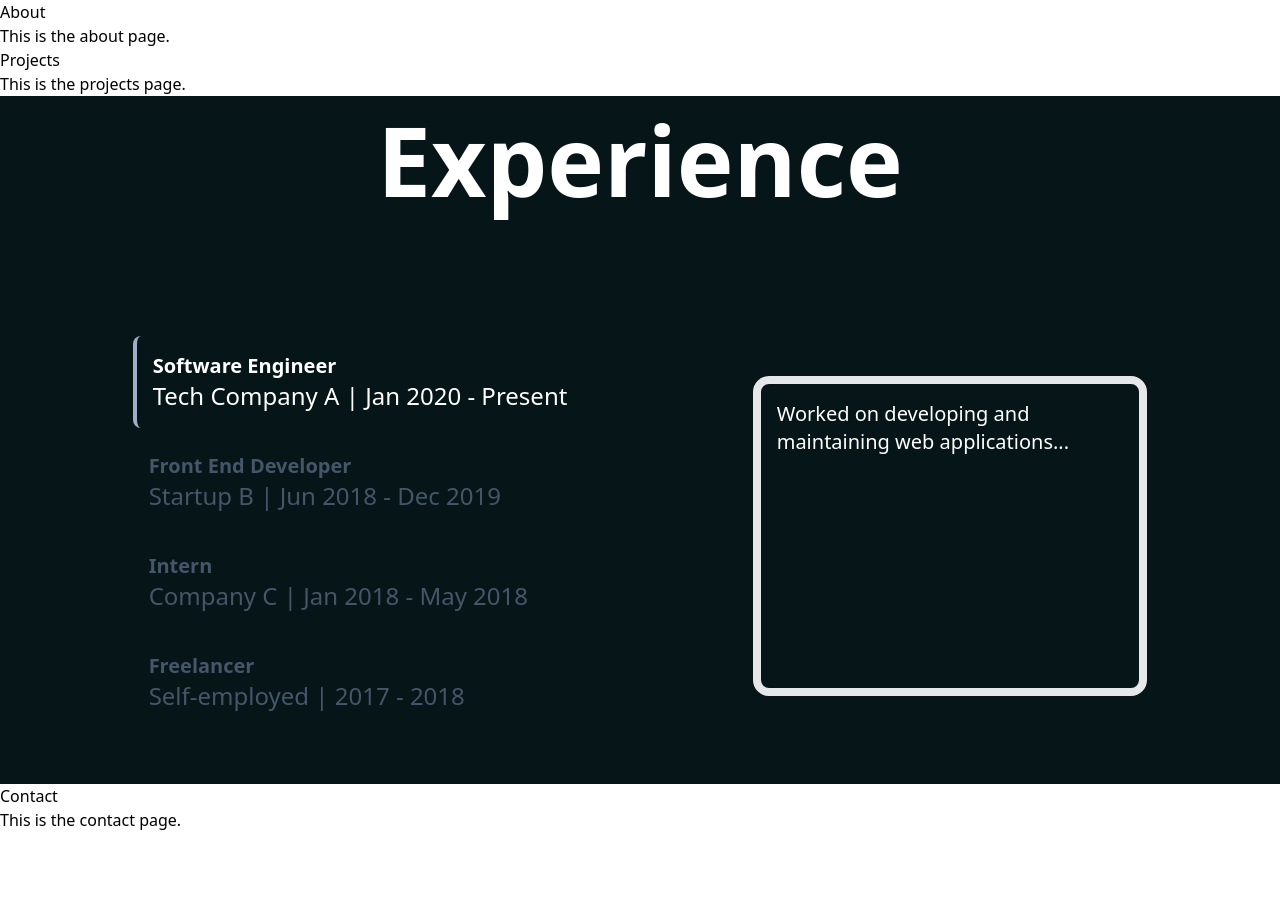
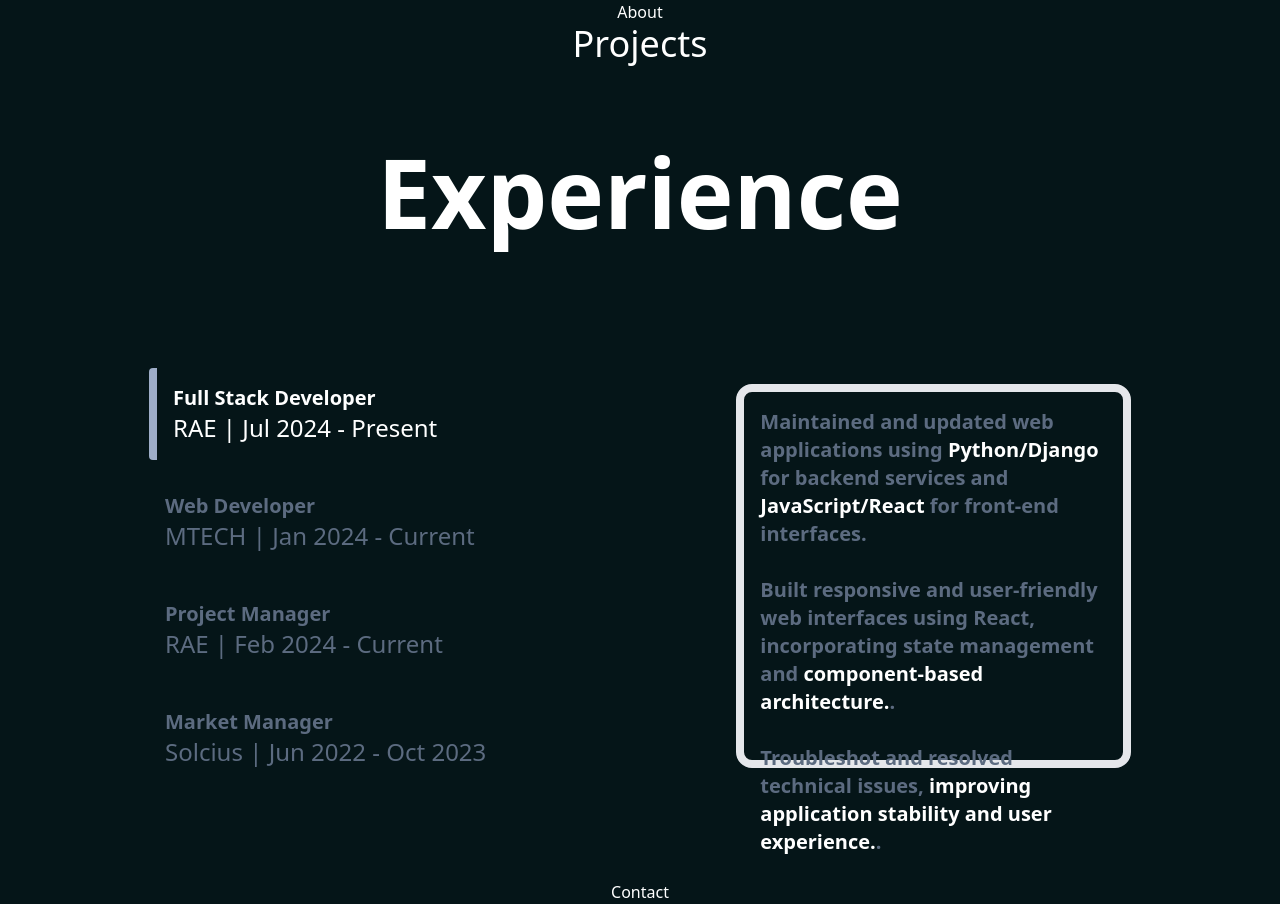
Before and after one commit to evcgit/portfolio, a React (Vite) app: page / in a window 1280 px wide. Before the commit the page ends 832 px from the top, so only its background shows below. Built offline with nearby package versions, Linux system fonts and the light colour scheme.

Commit message:
experience data done

```diff
--- a/package.json
+++ b/package.json
@@ -11,6 +11,7 @@
   },
   "dependencies": {
     "clsx": "^2.1.1",
+    "dompurify": "^3.1.6",
     "react": "^18.3.1",
     "react-dom": "^18.3.1"
   },
--- a/src/App.jsx
+++ b/src/App.jsx
@@ -8,10 +8,12 @@ function App() {
 
   return (
     <>
+		<div className='min-h-screen bg-background'>
 			<About />
 			<Projects />
 			<Experience />
 			<Contact />
+		</div>
     </>
   )
 }
--- a/src/components/ExperienceItem.jsx
+++ b/src/components/ExperienceItem.jsx
@@ -5,13 +5,13 @@ const ExperienceItem = ({ title, company, date, onClick, selected }) => {
     return (
         <div
             className={clsx(
-                "cursor-pointer mb-2 rounded-lg p-4 transition-colors duration-300",
-                selected ? "text-white border-l-4 border-accent" : "text-text"
+                "cursor-pointer mb-2 p-4 transition-colors duration-300 rounded",
+                selected ? "text-white border-l-4 md:border-l-8 border-accent" : "text-text"
             )}
             onClick={onClick}
         >
-            <h2 className="text-xl font-semibold">{title}</h2>
-            <h3 className="text-2xl">{company} | {date}</h3>
+            <h2 className="text-lg md:text-xl font-semibold">{title}</h2>
+            <h3 className="text-base md:text-2xl">{company} | {date}</h3>
         </div>
     );
 };
--- /dev/null
+++ b/src/data/index.js
@@ -0,0 +1,28 @@
+const experiences = [
+	{
+			title: "Full Stack Developer",
+			company: "RAE",
+			date: "Jul 2024 - Present",
+			description: "Maintained and updated web applications using <span style='color: white;'>Python/Django</span> for backend services and <span style='color: white;'>JavaScript/React</span> for front-end interfaces.<br/><br/>Built responsive and user-friendly web interfaces using React, incorporating state management and <span style='color: white;'>component-based architecture.</span>.<br/><br/>Troubleshot and resolved technical issues, <span style='color: white;'>improving application stability and user experience.</span>.",
+	},
+	{
+			title: "Web Developer",
+			company: "MTECH",
+			date: "Jan 2024 - Current",
+			description: "Completed the Mountainland Technical College Web Developer program, gaining proficiency in <span style='color: white;'>HTML, CSS, JavaScript</span> for front-end development and <span style='color: white;'>SQL, Express.js</span> for backend services.<br/><br/>Implemented responsive web design principles, ensuring optimal performance across various devices and <span style='color: white;'>enhanced user experience.</span><br/><br/>Collaborated on projects, honing skills in <span style='color: white;'>version control and team-based development</span>."
+	},
+	{
+			title: "Project Manager",
+			company: "RAE",
+			date: "Feb 2024 - Current",
+			description: "Served as a Project Manager, reviewing attic photos of homes to assess structural suitability for solar panel installation.<br/><br/>Demonstrated strong multitasking abilities and problem-solving skills to evaluate multiple projects simultaneously.<br/><br/>Ensured accurate assessments to facilitate the installation process and <span style='color: white;'>enhance operational efficiency</span>.<br/><br/>Collaborated with cross-functional teams to address structural challenges and <span style='color: white;'>optimize project outcomes</span>."
+	},
+	{
+			title: "Market Manager",
+			company: "Solcius",
+			date: "Jun 2022 - Oct 2023",
+			description: "Led a team as Market Manager at a solar company, overseeing installation goals and ensuring timely project completion.<br/><br/>Managed <span style='color: white;'>performance reporting</span> and addressed any issues or challenges to maintain <span style='color: white;'>project efficiency</span>.<br/><br/>Provided support and guidance to team members, resolving problems and answering questions.<br/><br/>Focused on <span style='color: white;'>customer retention</span> and <span style='color: white;'>service</span>, ensuring a high level of satisfaction and <span style='color: white;'>smooth project execution</span>."
+	}
+];
+
+export { experiences };
--- a/src/pages/About.jsx
+++ b/src/pages/About.jsx
@@ -3,9 +3,8 @@ import React from "react";
 const About = () => {
 	return (
 		<>
-		<div className="container text-softWhite">
+		<div className="bg-background w-full text-white flex flex-col items-center justify-center">
 			<h1>About</h1>
-			<p>This is the about page.</p>
 		</div>
 		</>
 	);
--- a/src/pages/Contact.jsx
+++ b/src/pages/Contact.jsx
@@ -3,8 +3,9 @@ import React from "react";
 const Contact = () => {
 	return (
 		<>
+		<div className="bg-background w-full text-white flex flex-col items-center justify-center">
 			<h1>Contact</h1>
-			<p>This is the contact page.</p>
+		</div>
 		</>
 	);
 };
--- a/src/pages/Experience.jsx
+++ b/src/pages/Experience.jsx
@@ -1,41 +1,16 @@
 import React, { useState } from "react";
 import ExperienceItem from "../components/ExperienceItem";
-
-const experiences = [
-    {
-        title: "Software Engineer",
-        company: "Tech Company A",
-        date: "Jan 2020 - Present",
-        description: "Worked on developing and maintaining web applications..."
-    },
-    {
-        title: "Front End Developer",
-        company: "Startup B",
-        date: "Jun 2018 - Dec 2019",
-        description: "Built user interfaces with React and improved UX..."
-    },
-    {
-        title: "Intern",
-        company: "Company C",
-        date: "Jan 2018 - May 2018",
-        description: "Assisted in various development tasks and learned key skills..."
-    },
-    {
-        title: "Freelancer",
-        company: "Self-employed",
-        date: "2017 - 2018",
-        description: "Worked on multiple freelance projects involving web development..."
-    }
-];
+import { experiences } from "../data";
+import DOMPurify from 'dompurify';
 
 const Experience = () => {
     const [selectedExperience, setSelectedExperience] = useState(experiences[0]);
 
     return (
-        <div className="flex flex-col justify-center p-4 bg-background">
-					<h1 className="text-8xl font-bold mb-24 text-white text-center">Experience</h1>
-						<div className="flex p-8 justify-around items-center">
-            	<div className="w-fit">
+        <div className="flex flex-col justify-center p-4 bg-background min-h-screen">
+            <h1 className="text-4xl md:text-8xl font-bold mb-12 md:mb-24 text-white text-center">Experience</h1>
+            <div className="flex flex-col md:flex-row p-4 md:p-8 justify-around items-center space-y-4 md:space-y-0 md:space-x-8">
+                <div className="w-full md:w-fit space-y-4">
                     {experiences.map((exp, index) => (
                         <ExperienceItem
                             key={index}
@@ -47,8 +22,8 @@ const Experience = () => {
                         />
                     ))}
                 </div>
-            	<div className="w-1/3 p-4 text-xl border-8 rounded-2xl text-white h-80">
-            	    <p>{selectedExperience.description}</p>
+                <div className="w-full md:w-1/3 p-4 mb-8 font-bold text-lg md:text-xl border-4 md:border-8 rounded-2xl text-text h-96">
+                    <div dangerouslySetInnerHTML={{ __html: DOMPurify.sanitize(selectedExperience.description) }} />
                 </div>
             </div>
         </div>
--- a/src/pages/Projects.jsx
+++ b/src/pages/Projects.jsx
@@ -3,8 +3,9 @@ import React from "react";
 const Projects = () => {
 	return (
 		<>
-			<h1>Projects</h1>
-			<p>This is the projects page.</p>
+			<div className="bg-background w-full text-white flex flex-col items-center justify-center">
+				<h1 className="text-4xl mb-4">Projects</h1>
+			</div>
 		</>
 	);
 };
--- a/tailwind.config.js
+++ b/tailwind.config.js
@@ -11,7 +11,7 @@ module.exports = {
 				accent: '#9EADC8',
 				secondaryAccent: '#02C39A',
 				background: '#051518',
-				text: '#475569',
+				text: '#5C6B80',
 				hightlight: '#F0F3BD',
       },
     },
```
Also changed, not shown: 1 other file (tests, documents, lock files or other folders). Lines whose indentation alone changed are shown as unchanged.
